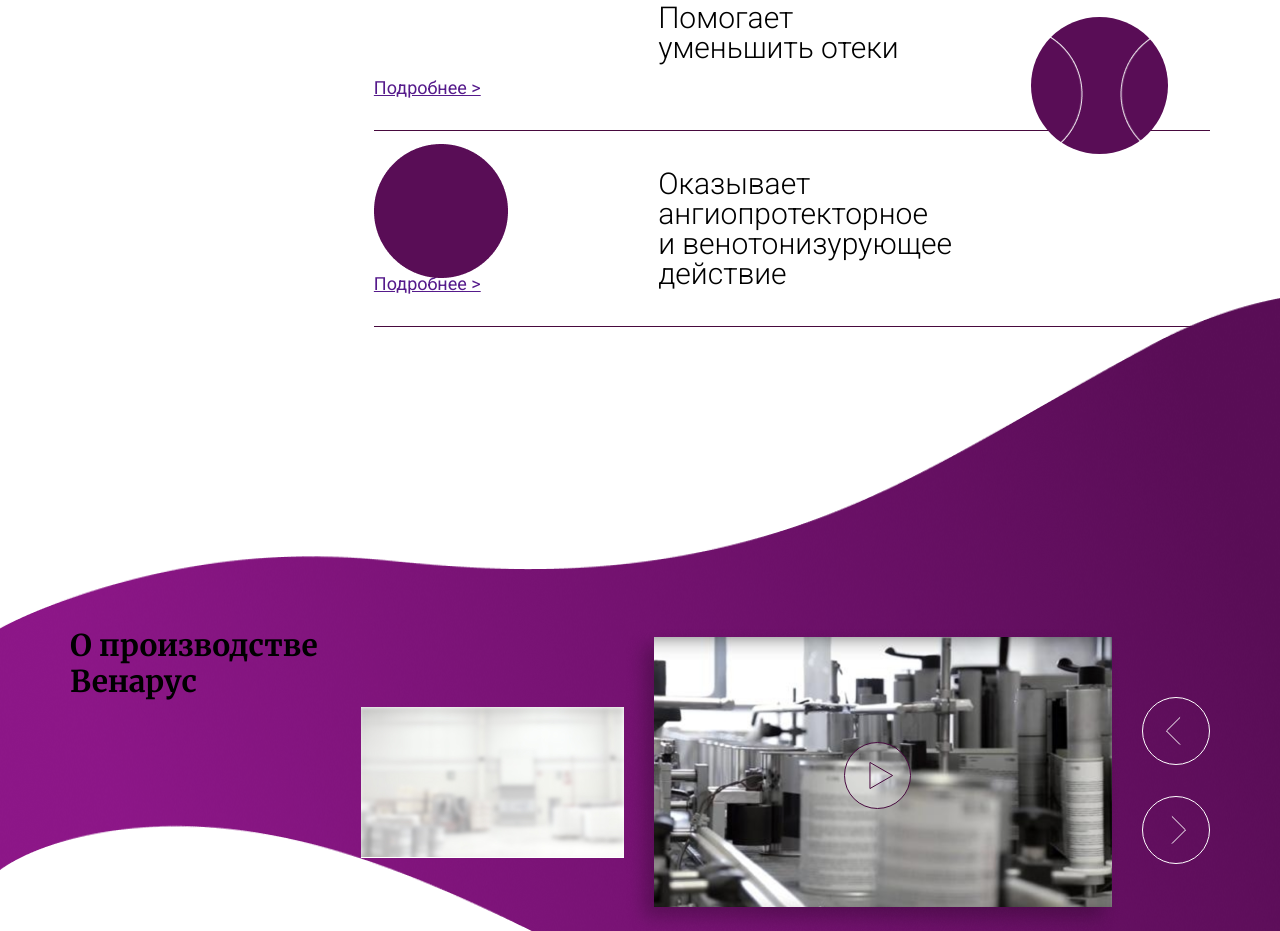
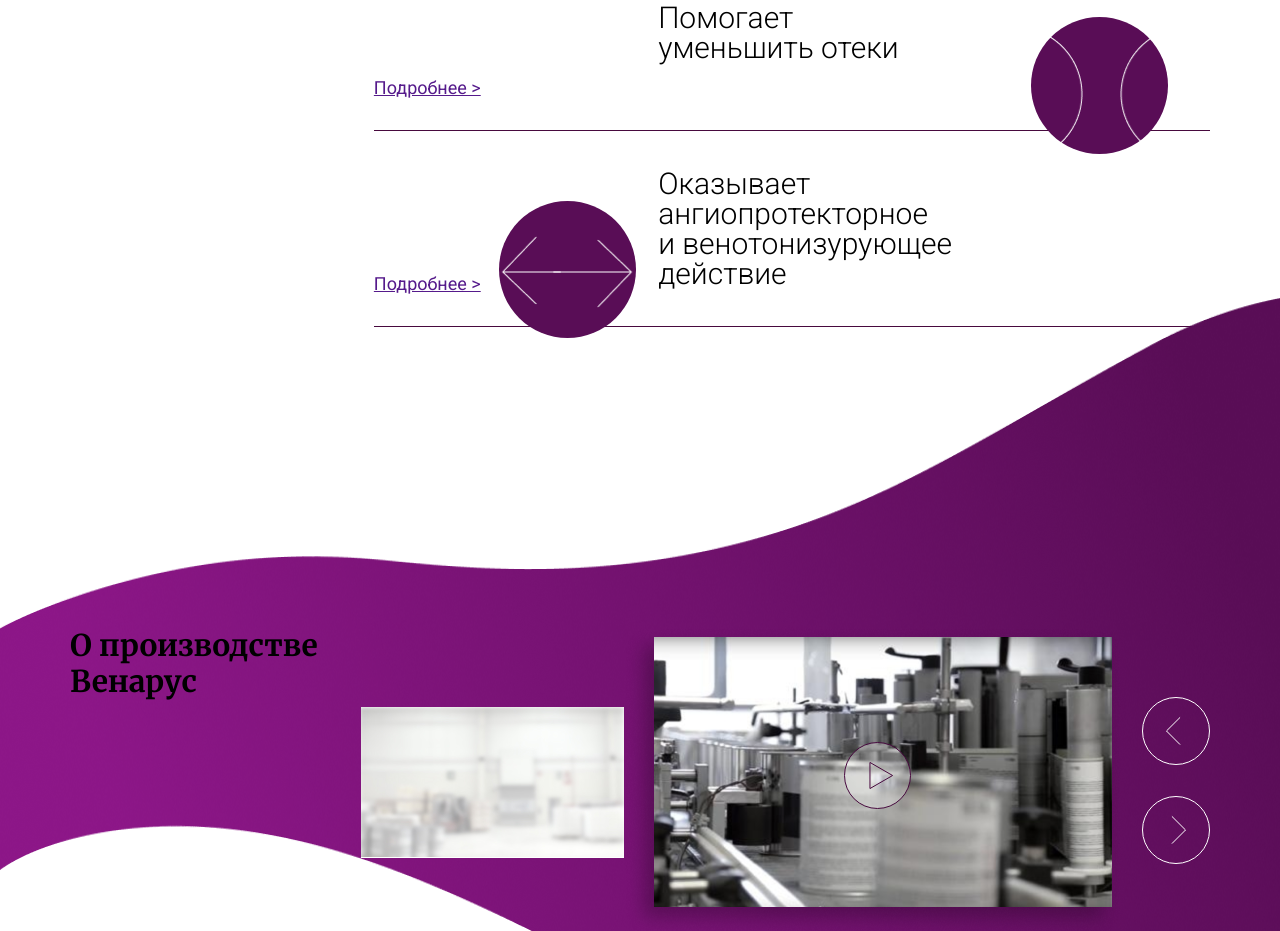
Before and after one commit to horoshopodumaj/venarus, a website: page index.html in a window 1280 px wide. Shown: the part 2060-2991 px from the top of the page. Drawn offline with nearby package versions, Linux system fonts and the light colour scheme; animation ran at ten frames a second.

Commit message:
added animation about veins

```diff
--- a/index.html
+++ b/index.html
@@ -264,11 +264,18 @@
                             </li>
                             <li class="mission__point">
                                 <a href="" class="mission__link">Подробнее ></a>
-                                <img
-                                    class="mission__tone"
-                                    src="./img/ellipse.png"
-                                    alt="convulsion"
-                                />
+                                <div class="mission__tone">
+                                    <img
+                                        class="mission__arrow"
+                                        src="./img/arrow.png"
+                                        alt="tone"
+                                    />
+                                    <img
+                                        class="mission__arrow1"
+                                        src="./img/arrow1.png"
+                                        alt="tone"
+                                    />
+                                </div>
                                 <p class="mission__symptom">
                                     Оказывает<br />
                                     ангиопротекторное<br />
--- a/src/components/mission.scss
+++ b/src/components/mission.scss
@@ -207,9 +207,55 @@
         }
     }
     &__tone {
-        padding-top: 13px;
-        padding-bottom: 47px;
+        padding: 5px;
         position: absolute;
+        width: 137px;
+        height: 137px;
+        border-radius: 50%;
+        background-color: var(--purple-2);
+        top: 70px;
+        left: 125px;
+    }
+
+    &__arrow {
+        position: absolute;
+        top: 35px;
+        left: 0px;
+        animation: arrow 1.5s infinite;
+    }
+    @keyframes arrow {
+        0% {
+            transform: translateX(0%);
+            transform-origin: center;
+        }
+        50% {
+            transform: translateX(5%);
+            transform-origin: center;
+        }
+        100% {
+            transform: translateX(0%);
+            transform-origin: center;
+        }
+    }
+    &__arrow1 {
+        position: absolute;
+        top: 38px;
+        left: 58px;
+        animation: arrow1 1.5s infinite;
+    }
+    @keyframes arrow1 {
+        0% {
+            transform: translateX(0%);
+            transform-origin: center;
+        }
+        50% {
+            transform: translateX(-5%);
+            transform-origin: center;
+        }
+        100% {
+            transform: translateX(0%);
+            transform-origin: center;
+        }
     }
 
     &__link {
```
Also changed, not shown: dist/index.css, img/arrow.png (added), img/arrow1.png (added), 1 other file.
